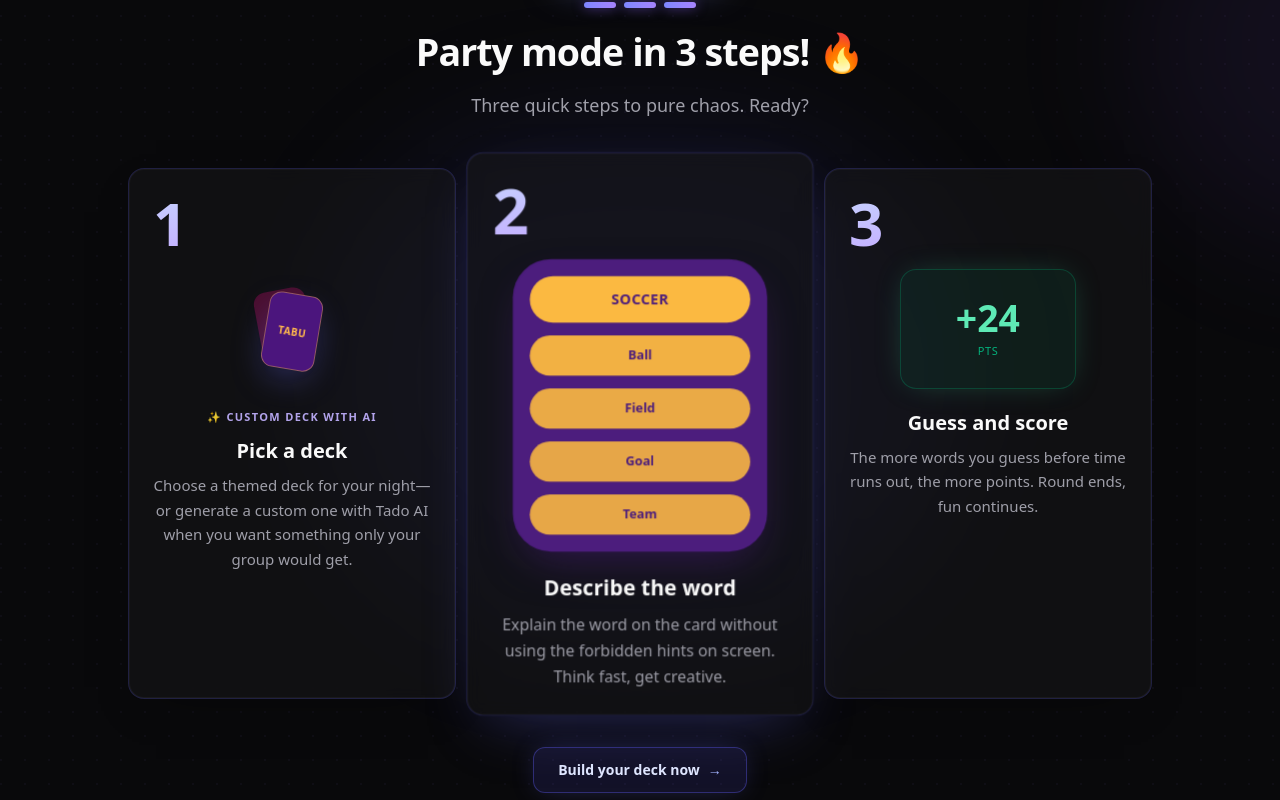
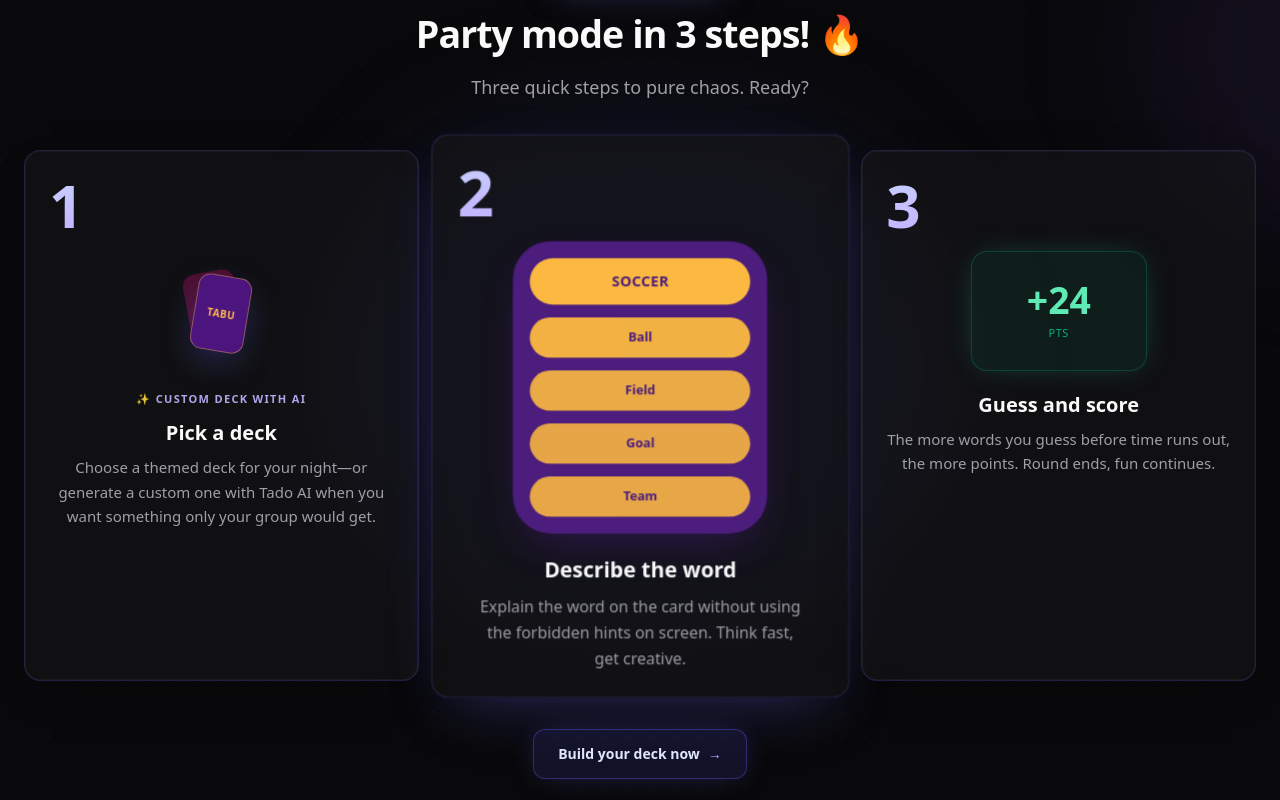
Before and after one commit to erenasiroglu/tadado-web, a Next.js app: page /en in a window 1280 px wide. Shown: the part 2160-2960 px from the top of the page. Built offline with nearby package versions, Linux system fonts and the light colour scheme.

Commit message:
fix: mobile design

```diff
--- a/src/components/HowItWorksSection.tsx
+++ b/src/components/HowItWorksSection.tsx
@@ -1,17 +1,13 @@
 'use client'
 
-import {
-  useCallback,
-  useEffect,
-  useRef,
-  useState
-} from 'react'
-import { useTranslations } from 'next-intl'
+import { useCallback, useEffect, useRef, useState } from 'react'
+import { useLocale, useTranslations } from 'next-intl'
 import {
   motion,
   useInView,
   useReducedMotion
 } from 'framer-motion'
+import { APP_STORE_URLS } from '@/lib/constants'
 import { landing, landingOrbs } from '@/lib/landing-ui'
 
 type Step1Copy = { title: string; desc: string; tag: string }
@@ -79,17 +75,17 @@ function StepTabooVisual({
 
   return (
     <div
-      className="mx-auto w-full max-w-[15rem] rounded-[2.25rem] p-4 shadow-[0_16px_40px_-12px_rgba(76,29,125,0.55)]"
+      className="mx-auto w-full max-w-[min(100%,15rem)] rounded-[1.75rem] p-3 shadow-[0_16px_40px_-12px_rgba(76,29,125,0.55)] sm:rounded-[2.25rem] sm:p-4"
       style={{ backgroundColor: purple }}
       aria-hidden
     >
-      <div className="flex flex-col gap-3">
+      <div className="flex flex-col gap-2 sm:gap-3">
         <div
-          className="flex w-full items-center justify-center rounded-full py-3"
+          className="flex w-full min-w-0 items-center justify-center rounded-full px-2 py-2.5 sm:py-3"
           style={{ backgroundColor: amber }}
         >
           <span
-            className="text-[0.8rem] font-bold uppercase tracking-wide sm:text-[0.85rem]"
+            className="truncate text-[0.75rem] font-bold uppercase tracking-wide sm:text-[0.85rem]"
             style={{ color: purple }}
           >
             {mainWord}
@@ -98,7 +94,7 @@ function StepTabooVisual({
         {forbidden.map((w, i) => (
           <motion.div
             key={w}
-            className="flex w-full items-center justify-center rounded-full py-2.5"
+            className="flex w-full min-w-0 items-center justify-center rounded-full px-2 py-2 sm:py-2.5"
             style={{ backgroundColor: amber }}
             animate={
               reduceMotion
@@ -114,7 +110,7 @@ function StepTabooVisual({
             }}
           >
             <span
-              className="text-[0.7rem] font-bold sm:text-[0.75rem]"
+              className="truncate text-[0.65rem] font-bold sm:text-[0.75rem]"
               style={{ color: purple }}
             >
               {toTitleCaseWord(w)}
@@ -179,11 +175,10 @@ const stepKeys = ['step1', 'step2', 'step3'] as const
 
 export function HowItWorksSection() {
   const t = useTranslations('howItWorks')
+  const locale = useLocale()
   const reduceMotion = useReducedMotion()
-  const sectionRef = useRef<HTMLElement>(null)
-  const sectionInView = useInView(sectionRef, { once: true, margin: '-80px' })
-  const [progressPhase, setProgressPhase] = useState(0)
-  const progressActive = reduceMotion ? 3 : progressPhase
+  const appStoreUrl =
+    APP_STORE_URLS[locale as keyof typeof APP_STORE_URLS] ?? APP_STORE_URLS.en
 
   const s1 = t.raw('step1') as Step1Copy
   const s2 = t.raw('step2') as Step2Copy
@@ -194,18 +189,6 @@ export function HowItWorksSection() {
     step2: s2,
     step3: s3
   }
-
-  useEffect(() => {
-    if (!sectionInView || reduceMotion) return
-    const a = window.setTimeout(() => setProgressPhase(1), 400)
-    const b = window.setTimeout(() => setProgressPhase(2), 900)
-    const c = window.setTimeout(() => setProgressPhase(3), 1350)
-    return () => {
-      window.clearTimeout(a)
-      window.clearTimeout(b)
-      window.clearTimeout(c)
-    }
-  }, [sectionInView, reduceMotion])
 
   const renderVisual = useCallback(
     (key: (typeof stepKeys)[number]) => {
@@ -248,10 +231,7 @@ export function HowItWorksSection() {
   }
 
   return (
-    <section
-      ref={sectionRef}
-      className={`${landing.section} relative overflow-hidden border-t border-zinc-800/70`}
-    >
+    <section className={`${landing.section} relative overflow-x-clip border-t border-zinc-800/70`}>
       <div className="pointer-events-none absolute inset-0 bg-zinc-950">
         <div className={landingOrbs.sectionCenter} />
         <div className={landingOrbs.sectionCorner} />
@@ -262,7 +242,7 @@ export function HowItWorksSection() {
         />
       </div>
 
-      <div className={`${landing.innerWide} relative z-10`}>
+      <div className={`${landing.innerWide} relative z-10 w-full min-w-0 max-w-full`}>
         <motion.div
           initial={{ opacity: 0, y: 12 }}
           whileInView={{ opacity: 1, y: 0 }}
@@ -275,18 +255,6 @@ export function HowItWorksSection() {
           >
             {t('badge')}
           </span>
-          <div className="flex gap-2" aria-hidden>
-            {[0, 1, 2].map((i) => (
-              <span
-                key={i}
-                className={`h-1.5 w-8 rounded-full transition-all duration-500 ${
-                  progressActive > i
-                    ? 'bg-gradient-to-r from-indigo-400 to-violet-400 shadow-[0_0_12px_rgba(139,92,246,0.5)]'
-                    : 'bg-zinc-800'
-                }`}
-              />
-            ))}
-          </div>
         </motion.div>
 
         <motion.h2
@@ -294,7 +262,7 @@ export function HowItWorksSection() {
           whileInView={{ opacity: 1, y: 0 }}
           viewport={{ once: true, margin: '-40px' }}
           transition={{ duration: 0.45, delay: 0.04 }}
-          className="text-center text-3xl font-semibold tracking-tight text-zinc-50 sm:text-4xl md:text-[2.35rem] md:leading-tight"
+          className="px-1 text-center text-2xl font-semibold leading-snug tracking-tight text-zinc-50 sm:text-3xl sm:leading-tight md:text-[2.35rem]"
         >
           {t('headline')}
         </motion.h2>
@@ -304,14 +272,13 @@ export function HowItWorksSection() {
           whileInView={{ opacity: 1, y: 0 }}
           viewport={{ once: true, margin: '-30px' }}
           transition={{ duration: 0.4, delay: 0.08 }}
-          className={`${landing.lead} mb-10 mt-3 sm:mb-12`}
+          className={`${landing.lead} mb-8 mt-3 max-w-[22rem] px-1 text-[15px] sm:mb-12 sm:max-w-lg sm:text-base`}
         >
           {t('subheadline')}
         </motion.p>
 
         <motion.div
-          className="-mx-4 flex snap-x snap-mandatory gap-4 overflow-x-auto pb-3 pl-4 pr-4 pt-1 [scrollbar-width:thin] md:mx-0 md:grid md:snap-none md:grid-cols-3 md:gap-5 md:overflow-visible md:px-0 md:pb-0 md:pt-0"
-          style={{ WebkitOverflowScrolling: 'touch' }}
+          className="flex w-full min-w-0 flex-col gap-5 pb-1 pt-0 md:grid md:grid-cols-3 md:gap-5 md:pb-0 md:pt-0 lg:gap-6"
           variants={containerVariants}
           initial="hidden"
           whileInView="show"
@@ -333,21 +300,22 @@ export function HowItWorksSection() {
                           '0 0 48px -12px rgba(129, 140, 248, 0.45), 0 24px 48px -24px rgba(0,0,0,0.5)'
                       }
                 }
+                whileTap={{ scale: 0.99 }}
                 transition={{ type: 'spring', stiffness: 400, damping: 22 }}
-                className={`relative flex min-w-[min(88vw,340px)] shrink-0 snap-center flex-col rounded-2xl border border-indigo-500/20 bg-zinc-900/50 p-6 shadow-[0_16px_48px_-28px_rgba(0,0,0,0.55)] ring-1 ring-inset ring-white/[0.04] backdrop-blur-sm md:min-w-0 ${
+                className={`relative flex w-full min-w-0 max-w-full flex-col rounded-2xl border border-indigo-500/20 bg-zinc-900/50 p-4 shadow-[0_16px_48px_-28px_rgba(0,0,0,0.55)] ring-1 ring-inset ring-white/[0.04] backdrop-blur-sm sm:p-5 md:p-6 ${
                   isCenter
                     ? 'md:scale-[1.06] md:shadow-[0_20px_56px_-20px_rgba(99,102,241,0.35)]'
                     : ''
                 }`}
               >
                 <span
-                  className="mb-4 bg-gradient-to-br from-indigo-200 via-violet-300 to-fuchsia-400 bg-clip-text text-5xl font-bold leading-none tabular-nums text-transparent sm:text-6xl"
+                  className="mb-3 bg-gradient-to-br from-indigo-200 via-violet-300 to-fuchsia-400 bg-clip-text text-4xl font-bold leading-none tabular-nums text-transparent sm:mb-4 sm:text-5xl md:text-6xl"
                   aria-hidden
                 >
                   {i + 1}
                 </span>
 
-                <div className="mb-5 flex min-h-[7.5rem] items-center justify-center">
+                <div className="mb-4 flex min-h-[6.5rem] items-center justify-center sm:mb-5 sm:min-h-[7.5rem]">
                   {renderVisual(key)}
                 </div>
 
@@ -358,10 +326,10 @@ export function HowItWorksSection() {
                   </p>
                 )}
 
-                <h3 className="mb-2 text-center text-lg font-semibold text-zinc-50 md:text-xl">
+                <h3 className="mb-2 text-center text-base font-semibold text-zinc-50 sm:text-lg md:text-xl">
                   {copy.title}
                 </h3>
-                <p className="text-center text-sm leading-relaxed text-zinc-400 md:text-[15px]">
+                <p className="text-pretty text-center text-sm leading-relaxed text-zinc-400 sm:text-[15px]">
                   {copy.desc}
                 </p>
               </motion.article>
@@ -374,11 +342,13 @@ export function HowItWorksSection() {
           whileInView={{ opacity: 1, y: 0 }}
           viewport={{ once: true, margin: '-40px' }}
           transition={{ delay: 0.2, duration: 0.4 }}
-          className="mt-10 flex justify-center sm:mt-12"
+          className="mt-8 flex justify-center px-1 sm:mt-12"
         >
           <a
-            href="#deck-studio"
-            className="inline-flex items-center gap-2 rounded-xl border border-indigo-500/35 bg-indigo-500/[0.12] px-6 py-3 text-sm font-semibold text-indigo-100 shadow-[0_0_28px_-8px_rgba(99,102,241,0.4)] transition hover:border-indigo-400/50 hover:bg-indigo-500/[0.18] hover:shadow-[0_0_36px_-6px_rgba(139,92,246,0.45)] focus-visible:outline-none focus-visible:ring-2 focus-visible:ring-indigo-400"
+            href={appStoreUrl}
+            target="_blank"
+            rel="noopener noreferrer"
+            className="inline-flex min-h-12 w-full max-w-md items-center justify-center gap-2 rounded-xl border border-indigo-500/35 bg-indigo-500/[0.12] px-5 py-3.5 text-sm font-semibold text-indigo-100 shadow-[0_0_28px_-8px_rgba(99,102,241,0.4)] transition active:scale-[0.99] hover:border-indigo-400/50 hover:bg-indigo-500/[0.18] hover:shadow-[0_0_36px_-6px_rgba(139,92,246,0.45)] focus-visible:outline-none focus-visible:ring-2 focus-visible:ring-indigo-400 sm:w-auto sm:max-w-none sm:px-6"
           >
             {t('cta')}
             <span aria-hidden className="text-indigo-300">
```
